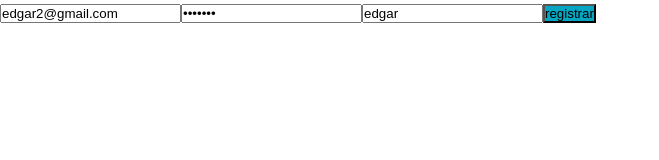
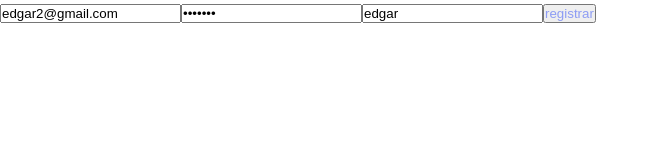
Before and after one commit to aEdgar22/scriv, a React (Create React App) app: page /auth/register in a window 1280 px wide. Shown: the top 160 px of the page, without its empty margins (0-659 px from the left). Built offline with nearby package versions, Linux system fonts and the light colour scheme.

Commit message:
add/agregando theme.js

```diff
--- a/src/App.js
+++ b/src/App.js
@@ -4,12 +4,16 @@ import { AppRouter } from "./routes/AppRouter";
 import { GlobalStyle } from "./styleComponents/GlobalStyles";
 
 import { store } from "./redux/store";
+import { ThemeProvider } from "styled-components";
+import { theme } from "./styleComponents/theme";
 
 function App() {
   return (
     <Provider store={store}>
-      <GlobalStyle />
-      <AppRouter />
+      <ThemeProvider theme={theme}>
+        <GlobalStyle />
+        <AppRouter />
+      </ThemeProvider>
     </Provider>
   );
 }
--- a/src/pages/auth/register/registerStyles.js
+++ b/src/pages/auth/register/registerStyles.js
@@ -1,6 +1,5 @@
 import styled from 'styled-components'
 
-
 export const Button = styled.button`
-    background-color: var(--cyan-color);
+    color: ${({theme}) => theme.colors.lilaColor}
 `;
--- a/src/styleComponents/GlobalStyles.js
+++ b/src/styleComponents/GlobalStyles.js
@@ -8,25 +8,6 @@ export const GlobalStyle = createGlobalStyle`
     padding: 0;
 }
 
-:root {
-    /* Color */
-    --aquamarine-color: #7BCDD1;
-    --border-box-color: rgba(95, 95, 95, 0.2);
-    --border-input-color-warning: #E63946;
-    --bg-input-color: rgba(0, 0, 0, 0.02);
-    --cyan-color: #04A6C2;
-    --lila-color: #8D9CF4;
-    --main-color: #fff;
-    --text-color: #262626;
-    --text-input-color: #8E8E93;
-
-    /* FontWeight */
-    --weight-regular: 400;
-    --weight-medium: 500;
-    --weight-semibold: 600;
-    --weight-bold: 700;
-}
-
 body {
     background-color: var(--main-color);
     font-family: 'Poppins', sans-serif;
--- /dev/null
+++ b/src/styleComponents/theme.js
@@ -0,0 +1,23 @@
+
+const theme = {
+    colors: {
+        aquamarineColor: '#7BCDD1',
+        borderBoxColor: 'rgba(95, 95, 95, 0.2)',
+        borderInputColorWarning: '#E63946',
+        bgInputColor: 'rgba(0, 0, 0, 0.02)',
+        cyanColor: '#04A6C2',
+        lilaColor: '#8D9CF4',
+        mainColor: '#fff',
+        textColor: '#262626',
+        textInputColor: '#8E8E93'
+    },
+    fontWeight: {
+        weightRegular: '400',
+        weightMedium: '500',
+        weightSemibold: '600',
+        weightBold: '700'
+
+    }
+};
+
+export { theme };
```
